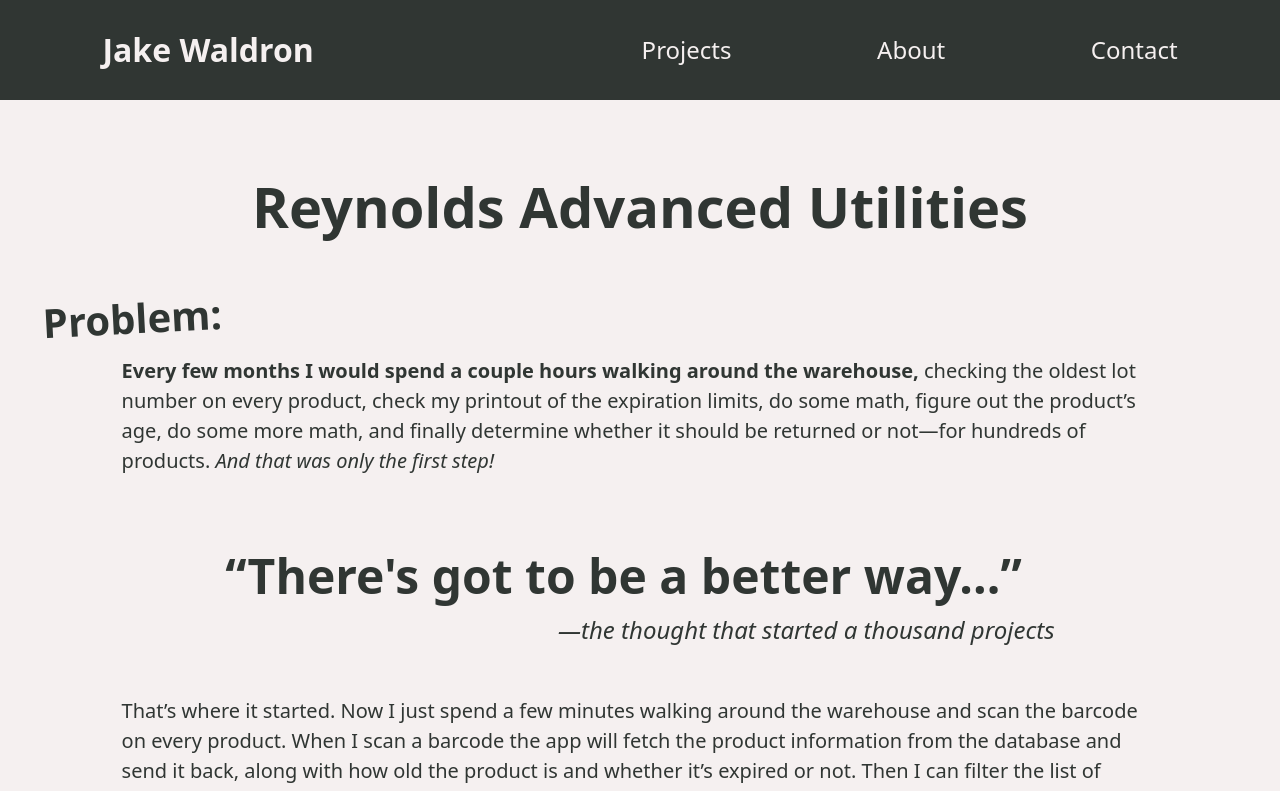
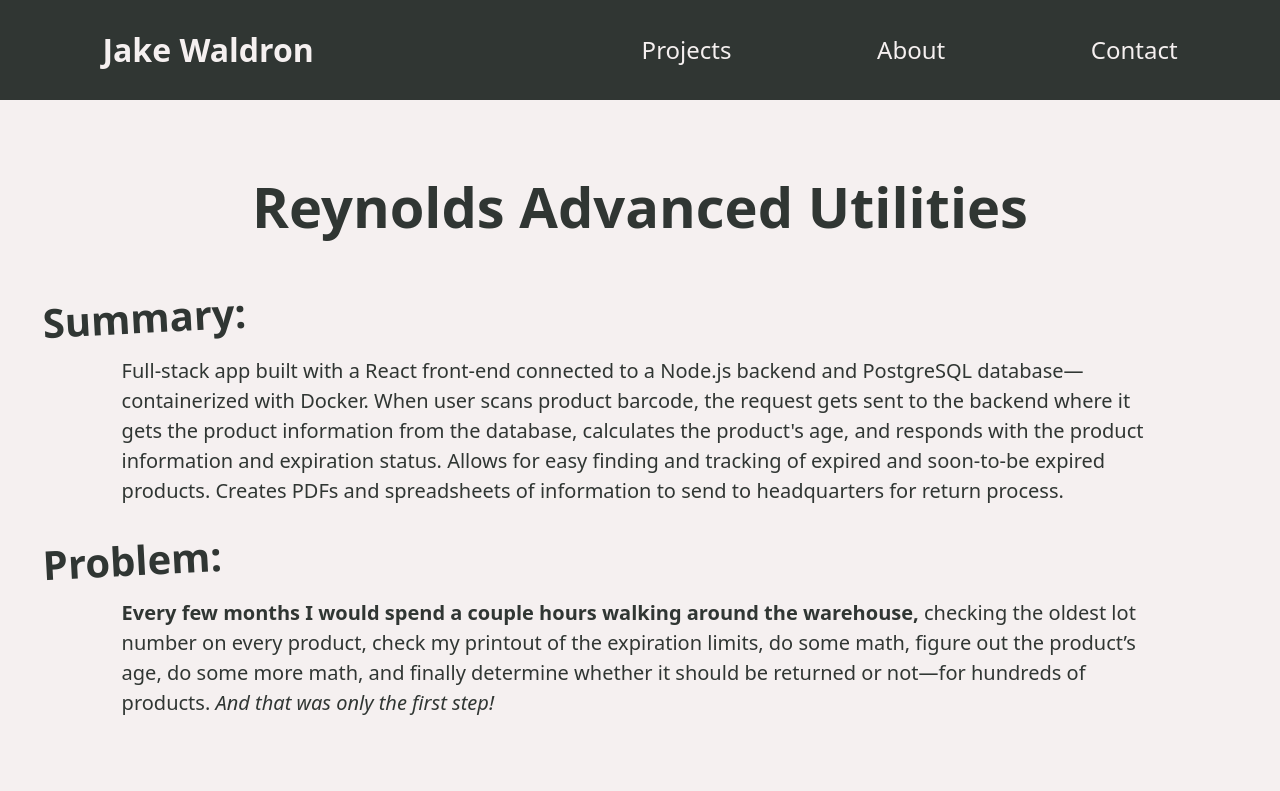
Before and after one commit to jake-waldron/portfolio, a Next.js app: page /projects/ram-utilities in a window 1280 px wide. Shown: the top 791 px of the page. Built offline with nearby package versions, Linux system fonts and the light colour scheme.

Commit message:
add project summary

```diff
--- a/pages/projects/ram-utilities.jsx
+++ b/pages/projects/ram-utilities.jsx
@@ -35,6 +35,14 @@
 		<Layout>
 			<Wrapper>
 				<h1>Reynolds Advanced Utilities</h1>
+				<h2>Summary:</h2>
+				<p>
+					Full-stack app built with a React front-end connected to a Node.js backend and PostgreSQL
+					database—containerized with Docker. When user scans product barcode, the request gets sent to the backend
+					where it gets the product information from the database, calculates the product&apos;s age, and responds with
+					the product information and expiration status. Allows for easy finding and tracking of expired and soon-to-be
+					expired products. Creates PDFs and spreadsheets of information to send to headquarters for return process.
+				</p>
 				<h2>Problem:</h2>
 				<p>
 					<strong>Every few months I would spend a couple hours walking around the warehouse,</strong> checking the
@@ -247,6 +255,7 @@
 const Wrapper = styled.article`
 	min-height: 100%;
 	padding-top: 4rem;
+	padding-bottom: 200px;
 	margin: 0 auto;
 	width: 90%;
 	display: flex;
@@ -273,12 +282,9 @@
 
 	h2 {
 		font-size: 2.5rem;
-		/* margin-bottom: 1rem; */
 		margin-left: -5rem;
-		/* margin-bottom: 1rem; */
 
 		transform: translateY(-1rem) rotate(-3deg);
-		/* transform: rotate(-5deg); */
 
 		@media (max-width: ${BREAKPOINTS.md}) {
 			margin-left: -1.5rem;
```
